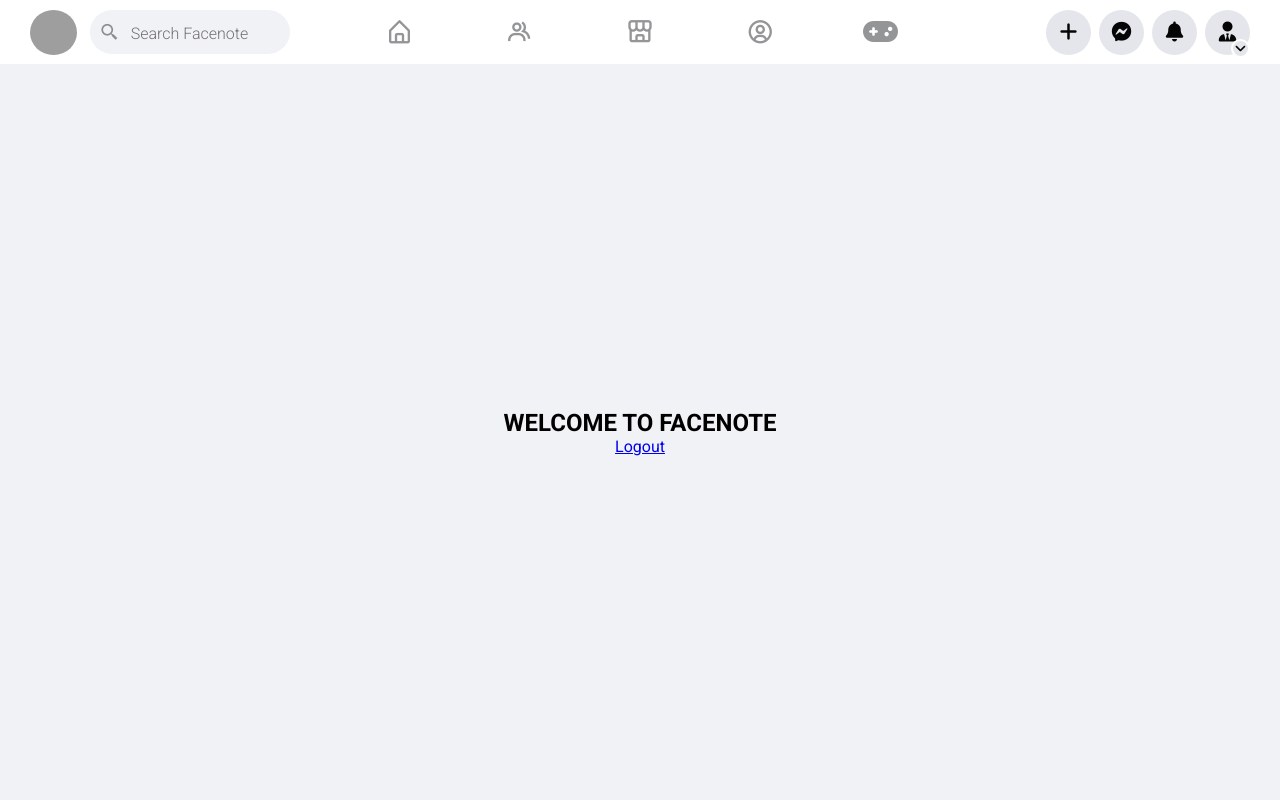
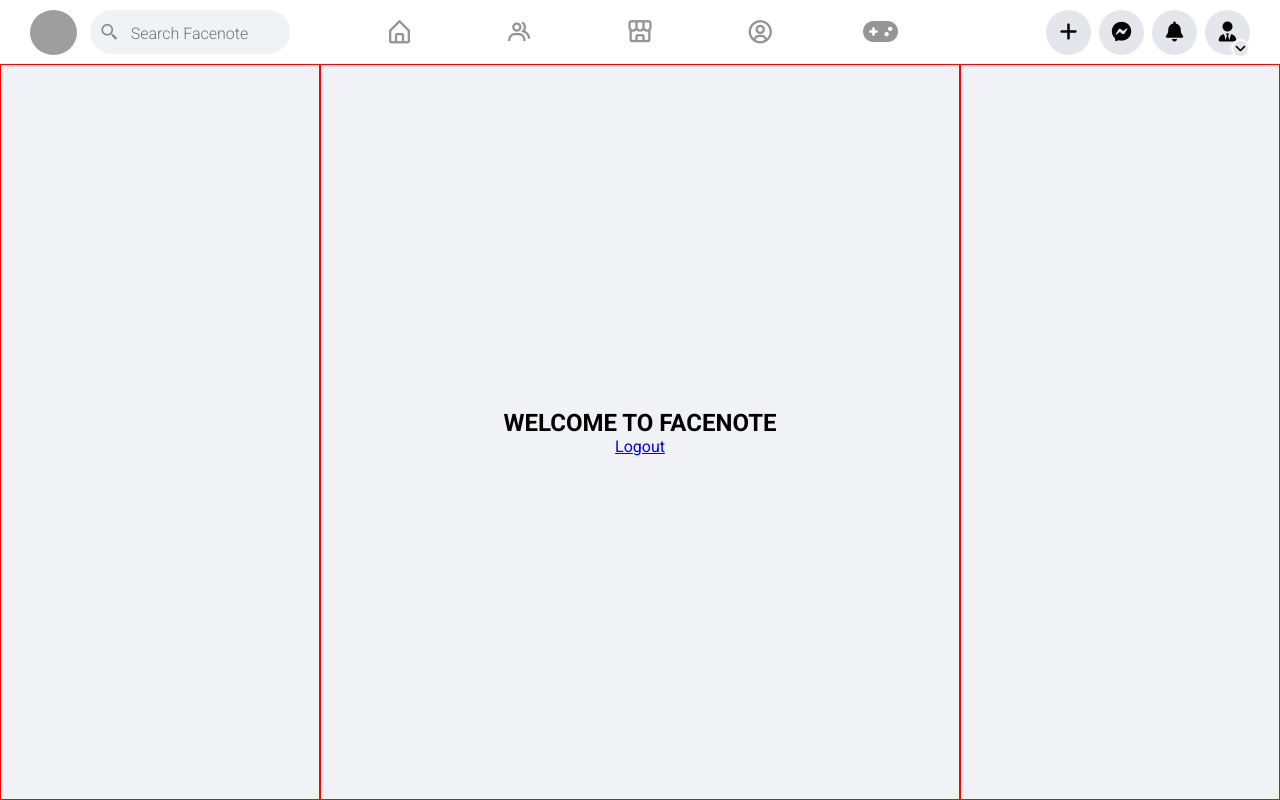
Before and after one commit to cygullem/FACEBOOK-Midterm, a PHP site: page /mainpage.php in a window 1280 px wide. Run offline with PHP 8.4, Linux system fonts and the light colour scheme; the visitor is signed in with stand-in values (Sample User, id 1); grey boxes are pictures that could not be loaded.

Commit message:
section layout design

```diff
--- a/CSS/mainpage.css
+++ b/CSS/mainpage.css
@@ -54,17 +54,6 @@ nav{
     align-items: center;
     justify-content: flex-end;
     gap: 8px;
-}
-
-
-section{
-    height: 92vh;
-    width: 100vw;
-    display: flex;
-    flex-direction: column;
-    align-items: center;
-    justify-content: center;
-    background-color: #f0f2f5;
 }
 
 
@@ -170,3 +159,35 @@ section{
 .UP-drpdwn i{
     font-size: 13px;
 }
+
+
+
+/*-------------------------------------------------------- SECTION AREA --------------------------------------------------------*/
+section{
+    box-sizing: border-box;
+    height: 92vh;
+    width: 100%;
+    display: flex;
+    align-items: center;
+    background-color: #f0f2f5;
+}
+
+.content-Left{
+    height: 100%;
+    width: 25%;
+    border: 1px solid red;
+}
+.content-Center{
+    height: 100%;
+    width: 50%;
+    display: flex;
+    flex-direction: column;
+    align-items: center;
+    justify-content: center;
+    border: 1px solid red;
+}
+.content-Right{
+    height: 100%;
+    width: 25%;
+    border: 1px solid red;
+}
--- a/mainpage.php
+++ b/mainpage.php
@@ -73,11 +73,14 @@ if (!isset($_SESSION['email'])) {
     </nav>
 
     <section>
-        <h1>
-            WELCOME TO FACENOTE
-        </h1>
+        <div class="content-Left">
 
-        <a href="logout.php" id="logout">Logout</a>
+        </div>
+        <div class="content-Center">
+            <h1>WELCOME TO FACENOTE</h1>
+            <a href="logout.php" id="logout">Logout</a>
+        </div>
+        <div class="content-Right"></div>
     </section>
     <script src="https://unpkg.com/boxicons@2.1.4/dist/boxicons.js"></script>
     <script src="https://ajax.googleapis.com/ajax/libs/jquery/3.6.0/jquery.min.js"></script>
```
